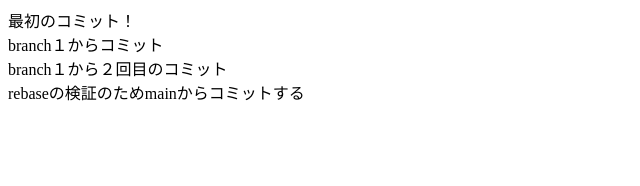
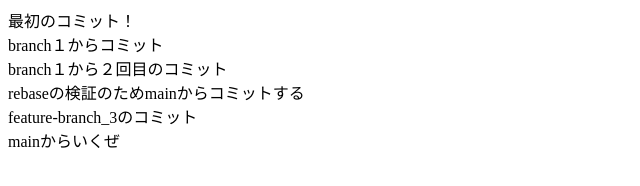
Before and after one commit to gonta1026/git_try, a plain HTML site: page index.html in a window 1280 px wide. Shown: the whole page, without its empty margins (0-640 px from the left). Drawn offline with Linux system fonts and the light colour scheme.

Commit message:
mainからいくぜ

```diff
--- a/index.html
+++ b/index.html
@@ -10,5 +10,7 @@
     <div>branch１からコミット</div>
     <div>branch１から２回目のコミット</div>
     <div>rebaseの検証のためmainからコミットする</div>
+    <div>feature-branch_3のコミット</div>
+    <div>mainからいくぜ</div>
   </body>
 </html>
```
